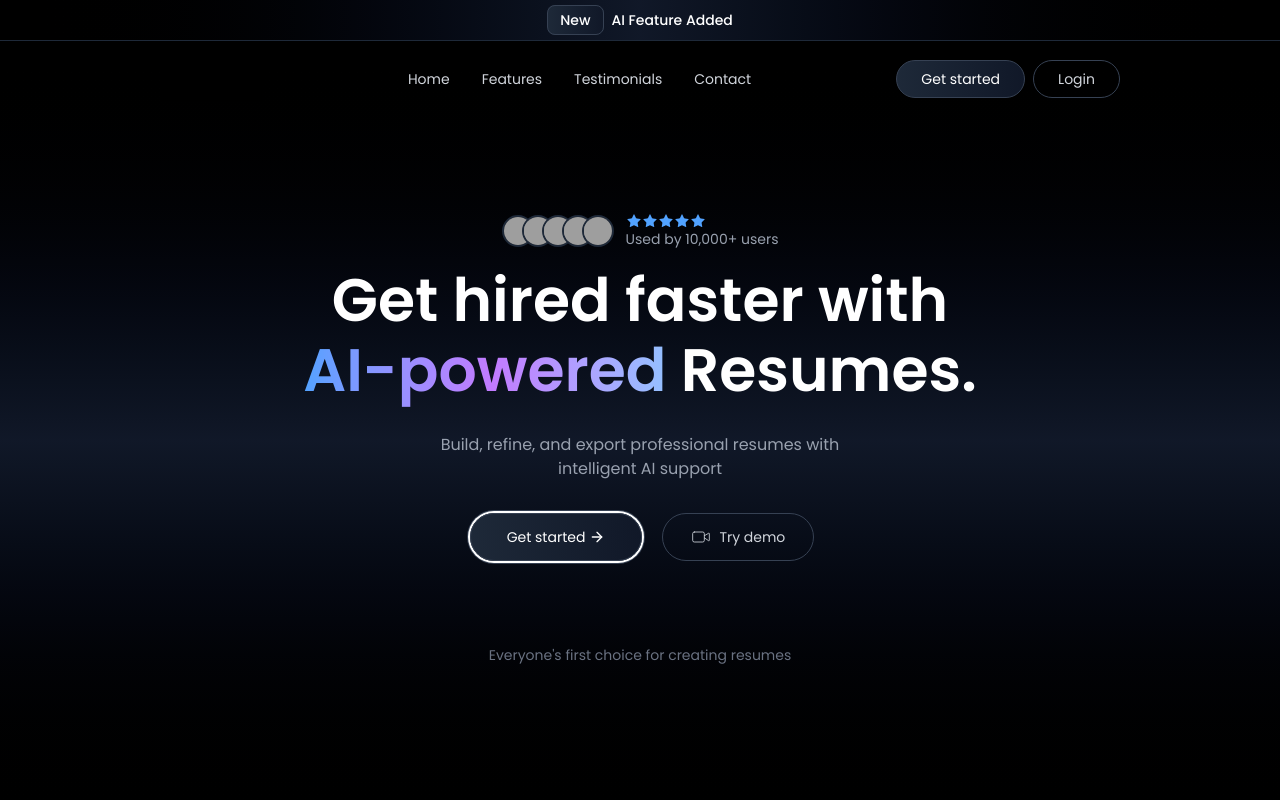
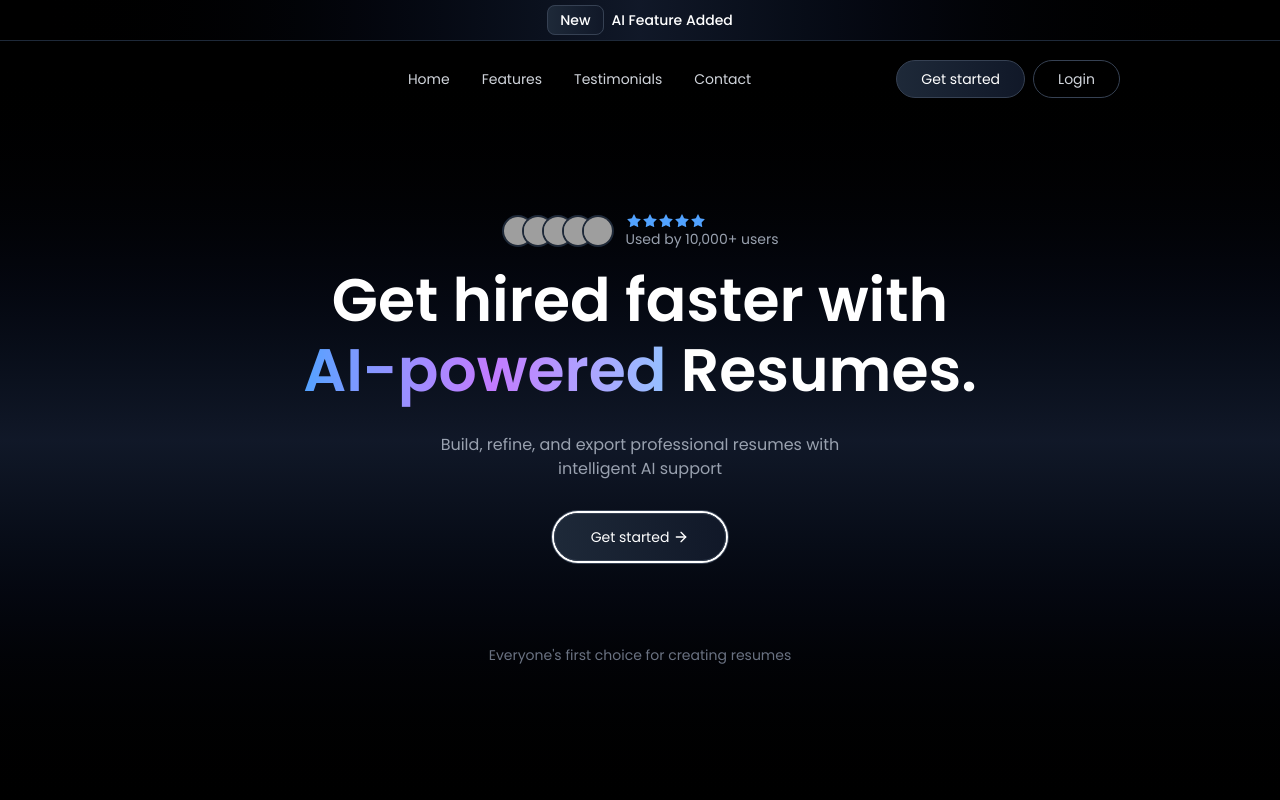
Before and after one commit to Prakhar057/ElevateCV, a React (Vite) app in the folder client/: page / in a window 1280 px wide. Shown: the top 800 px of the page. Built offline with nearby package versions, Linux system fonts and the light colour scheme; no server answers; grey boxes are pictures that could not be loaded; a web font is replaced by a local one.

Commit message:
removed try demo button

```diff
--- a/client/src/components/Home/Hero.jsx
+++ b/client/src/components/Home/Hero.jsx
@@ -198,25 +198,7 @@ const Hero = () => {
                 <path d="m12 5 7 7-7 7"></path>
               </svg>
             </Link>
-            <button className="flex items-center gap-2 border border-gray-700 hover:bg-gray-800 transition rounded-full px-7 h-12 text-gray-300 hover:text-white">
-              <svg
-                xmlns="http://www.w3.org/2000/svg"
-                width="24"
-                height="24"
-                viewBox="0 0 24 24"
-                fill="none"
-                stroke="currentColor"
-                strokeWidth="1"
-                strokeLinecap="round"
-                strokeLinejoin="round"
-                className="lucide lucide-video size-5"
-                aria-hidden="true"
-              >
-                <path d="m16 13 5.223 3.482a.5.5 0 0 0 .777-.416V7.87a.5.5 0 0 0-.752-.432L16 10.5"></path>
-                <rect x="2" y="6" width="14" height="12" rx="2"></rect>
-              </svg>
-              <span>Try demo</span>
-            </button>
+
           </div>
 
           <p className="py-6 text-gray-500 mt-14">
```
